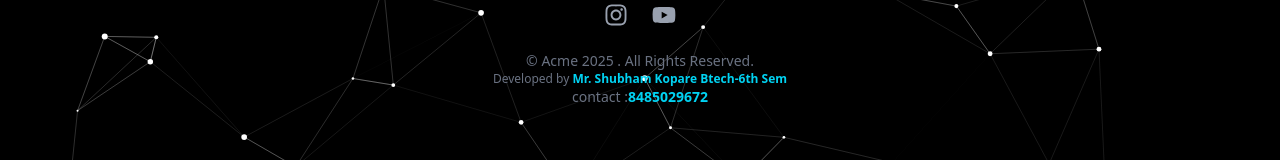
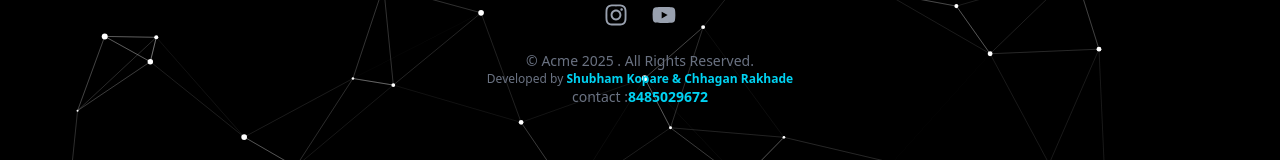
Before and after one commit to shubhamkopare1/Acme, a React (Vite) app in the folder Hack_frontend/vite-project/: page /admin in a window 1280 px wide. Shown: the part 265-425 px from the top of the page. Built offline with nearby package versions, Linux system fonts and the light colour scheme.

Commit message:
add fotter name

```diff
--- a/Hack_frontend/vite-project/src/components/Footer.jsx
+++ b/Hack_frontend/vite-project/src/components/Footer.jsx
@@ -38,11 +38,11 @@ const Footer = () => {
         <p class="text-gray-500 text-xs">
           Developed by{" "}
           <span class="text-cyan-400 font-semibold">
-           Mr. Shubham Kopare
+           Shubham Kopare & Chhagan Rakhade
           </span>{" "}
-          <span class="text-cyan-400 font-semibold">
+          {/* <span class="text-cyan-400 font-semibold">
             Btech-6th Sem
-          </span>{" "}
+          </span>{" "} */}
         </p>
         <p className="text-gray-500 text-sm ">
           contact :<span class="text-cyan-400 font-semibold">8485029672</span>{" "}
```
